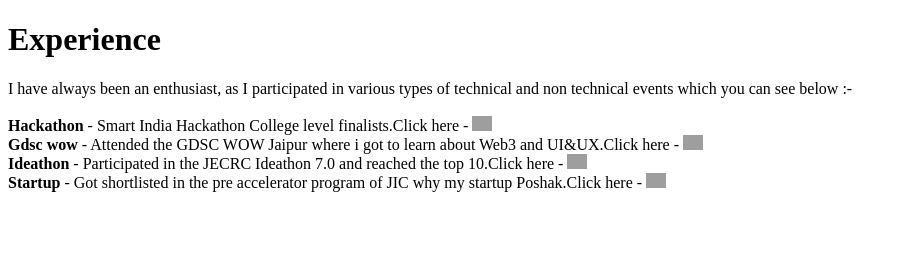
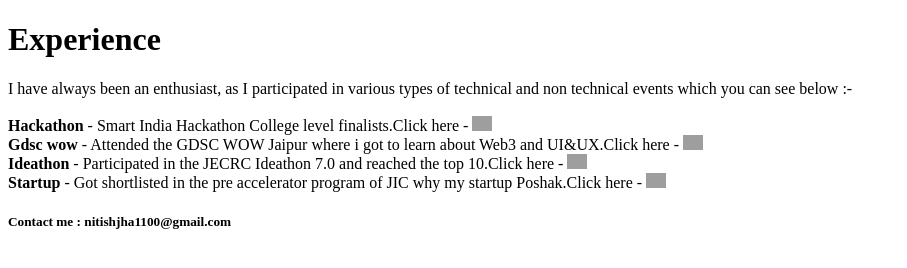
Before and after one commit to nitishjha18/Portfoliohtml, a plain HTML site: page Experience.html in a window 1280 px wide. Shown: the whole page, without its empty margins (0-907 px from the left). Drawn offline with Linux system fonts and the light colour scheme; grey boxes are pictures that could not be loaded.

Commit message:
Adding footer

```diff
--- a/Experience.html
+++ b/Experience.html
@@ -17,6 +17,8 @@
     </section>
     <section><b>Startup</b> - Got shortlisted in the pre accelerator program of JIC why my startup Poshak.Click here - <a href="https://www.linkedin.com/posts/nitish-jha-2a81a4252_startup-startupindia-jic-activity-6985655243460014080-vtEM?utm_source=share&utm_medium=member_desktop"><img src = "https://upload.wikimedia.org/wikipedia/commons/c/ca/LinkedIn_logo_initials.png" width="20"></a>
     </section>
+    <h5>Contact me : nitishjha1100@gmail.com</h5>
+
 </body>
 </main>
 </html>
```
Also changed, not shown: Projects.html (+2 -0 lines).
